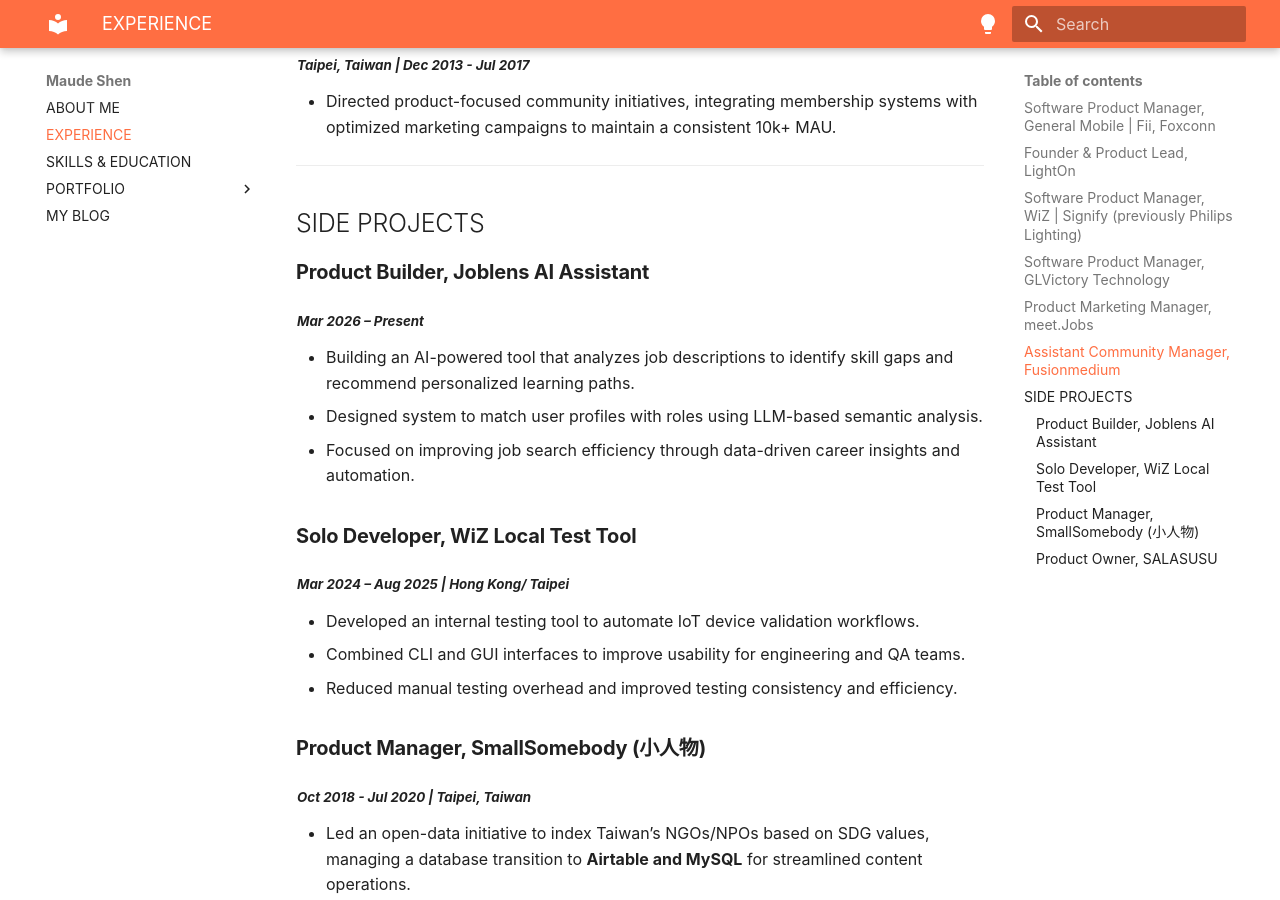
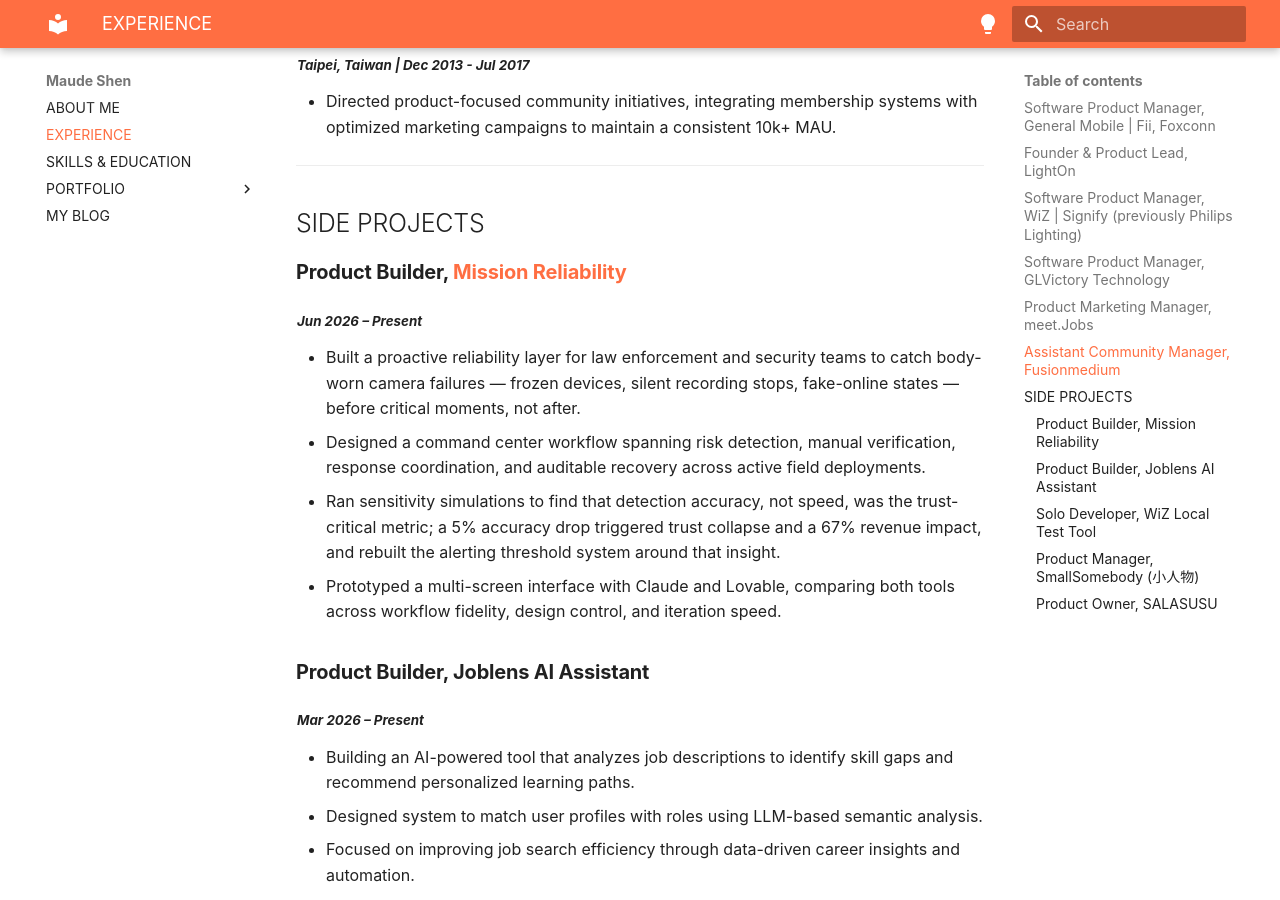
Before and after one commit to maudes/cv, an MkDocs documentation site: the page built from docs/experience.md, in a window 1280 px wide and 900 px high, scrolled down 3185 px. Built offline with MkDocs 1.6.1 and Material for MkDocs 9.7.7, drawn with Linux system fonts in a browser that asks for light colours; some web fonts are replaced.

Commit message:
Add a new side project mission reliability

```diff
--- a/docs/experience.md
+++ b/docs/experience.md
@@ -70,6 +70,14 @@
 
 ## SIDE PROJECTS
 
+### **Product Builder, [Mission Reliability](https://github.com/maudes/mission-reliability-project/tree/main)**
+<sub> ***Jun 2026 – Present*** </sub><br>
+
+* Built a proactive reliability layer for law enforcement and security teams to catch body-worn camera failures — frozen devices, silent recording stops, fake-online states — before critical moments, not after.
+* Designed a command center workflow spanning risk detection, manual verification, response coordination, and auditable recovery across active field deployments.
+* Ran sensitivity simulations to find that detection accuracy, not speed, was the trust-critical metric; a 5% accuracy drop triggered trust collapse and a 67% revenue impact, and rebuilt the alerting threshold system around that insight.
+* Prototyped a multi-screen interface with Claude and Lovable, comparing both tools across workflow fidelity, design control, and iteration speed.
+
 ### **Product Builder, Joblens AI Assistant**
 <sub> ***Mar 2026 – Present*** </sub><br>
 
```
